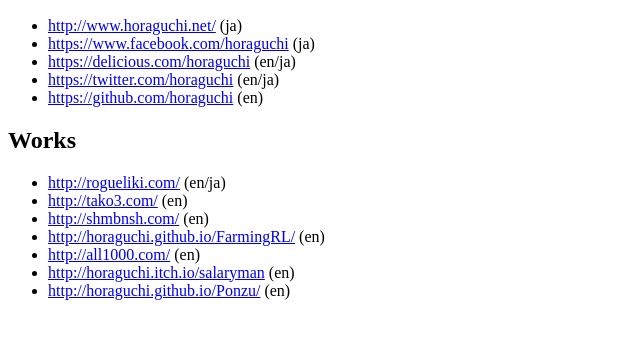
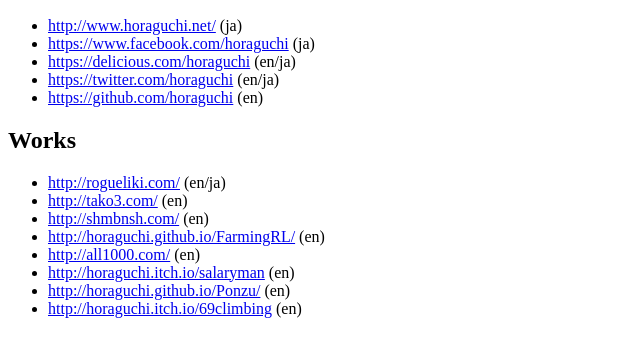
Before and after one commit to horaguchi/horaguchi.github.io, a plain HTML site: page index.html in a window 1280 px wide. Shown: the part 110-466 px from the top of the page, without its empty margins (0-640 px from the left). Drawn offline with Linux system fonts and the light colour scheme.

Commit message:
Update index.html

```diff
--- a/index.html
+++ b/index.html
@@ -27,6 +27,7 @@
 <li><a href="http://all1000.com/">http://all1000.com/</a> (en)</li>
 <li><a href="http://horaguchi.itch.io/salaryman">http://horaguchi.itch.io/salaryman</a> (en)</li>
 <li><a href="http://horaguchi.github.io/Ponzu/">http://horaguchi.github.io/Ponzu/</a> (en)</li>
+<li><a href="http://horaguchi.itch.io/69climbing">http://horaguchi.itch.io/69climbing</a> (en)</li>
 </ul>
 
 <!-- Google Tag Manager -->
```
